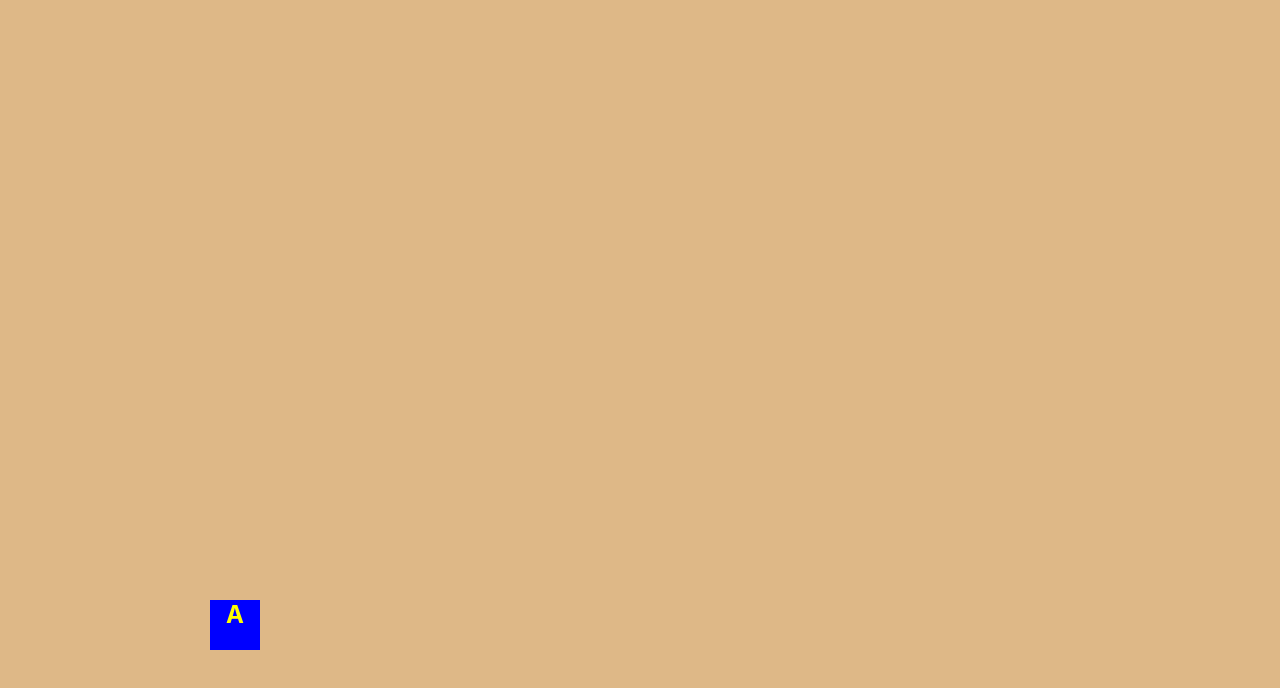
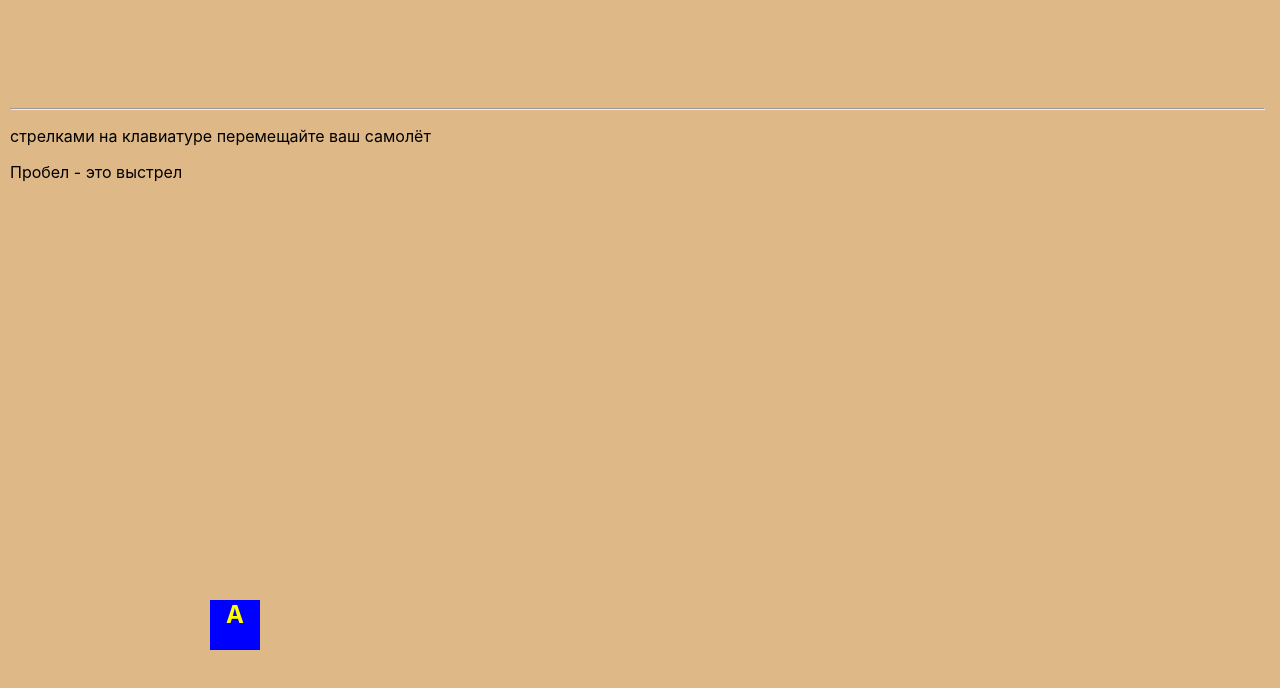
Before and after one commit to Aleksandr-Pod/game_fly_fire, a React (Create React App) app: page / in a window 1280 px wide. Shown: the top 688 px of the page. Built offline with nearby package versions, Linux system fonts and the light colour scheme; the HTML template or start-up script is replaced by a standard one.

Commit message:
fire up to top

```diff
--- a/src/App.js
+++ b/src/App.js
@@ -10,22 +10,27 @@ function App() {
 
   const handleKeydown = useCallback((e) => {
     // console.log(e.code)
+    // console.log({top, left})
     switch (e.code) {
       case "ArrowLeft":
+        if (left < 100) return;
         setLeft(prev => prev - 10);
-        position.left -=10;
+        // position.left -=10;
         break;
       case "ArrowRight":
+        if (left > 900) return;
         setLeft(prev => prev + 10);
-        position.left +=10;
+        // position.left +=10;
         break;
       case "ArrowUp":
+        if (top < 200) return;
         setTop(prev => prev - 10);
-        position.top -=10;
+        // position.top -=10;
         break;
       case "ArrowDown":
+        if (top > 600) return;
         setTop(prev => prev + 10);
-        position.top +=10;
+        // position.top +=10;
         break;
       case "Space":
         console.log("fire");
@@ -35,7 +40,7 @@ function App() {
       default:
         break;
     }
-  },[])
+  },[left, top])
 
 useEffect(() => {
   document.addEventListener('keydown', handleKeydown);
@@ -44,7 +49,9 @@ useEffect(() => {
 
 
   return (
-    <div className='field' onKeyDown={handleKeydown}>
+    <div className='field' onKeyDown={handleKeydown}><hr/>
+      <p>стрелками на клавиатуре перемещайте ваш самолёт</p>
+      <p>Пробел - это выстрел</p>
       <SpriteObj top={top} left={left} fire={fire}/>
     </div>
   );
--- a/src/sprite/sprite.js
+++ b/src/sprite/sprite.js
@@ -16,10 +16,10 @@ export const SpriteObj = ({left, top, fire}) => {
     const bulletStyle = {
         position: "absolute",
         width: 0,
-        height: "300px",
+        height: `${top-10}px`,
         backgroundColor: "red",
         left: `${left+24}px`,
-        top: `${top-310}px`
+        top: "10px"
     };
     const bulletFly = () => {
         bulletStyle.width = "2px";
```
